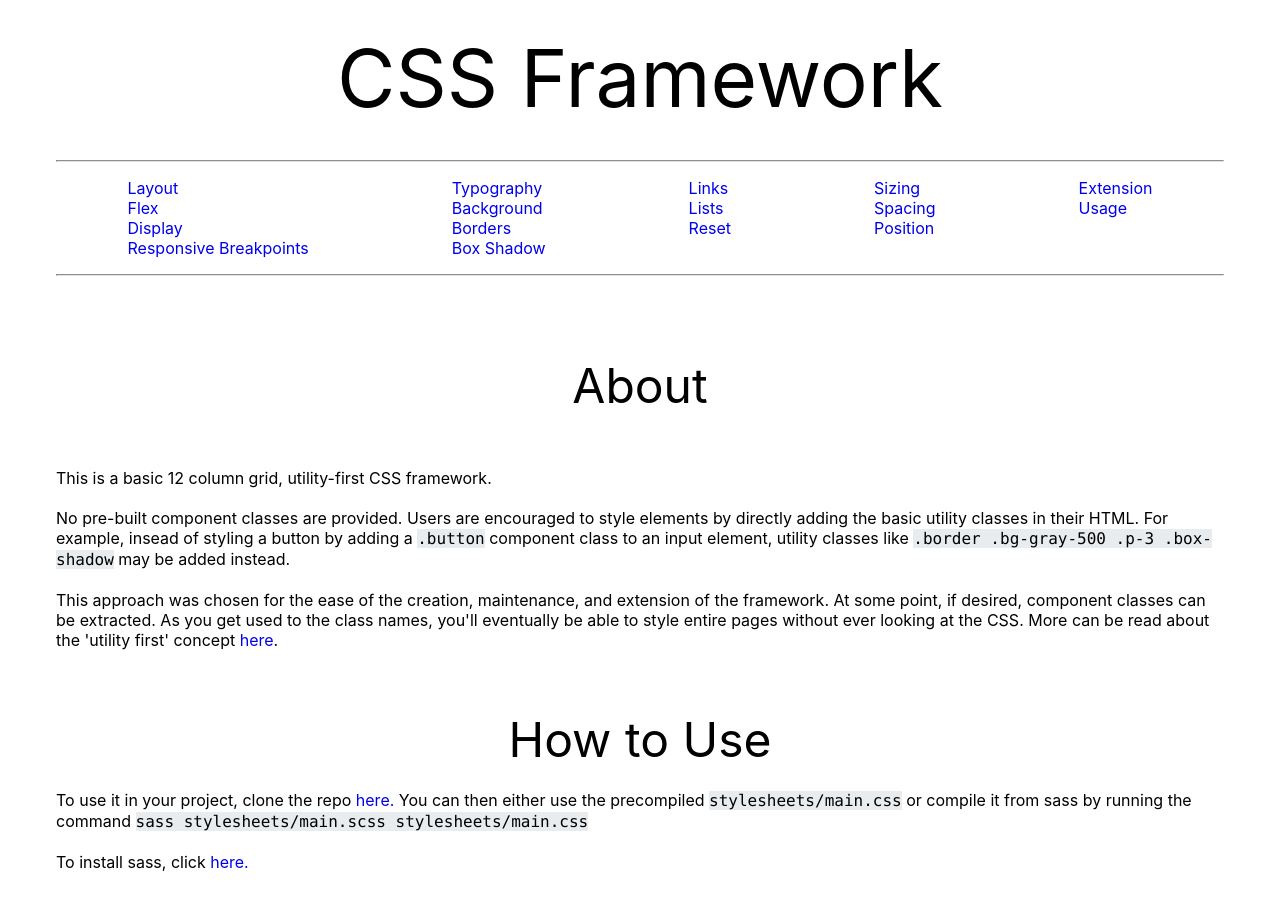
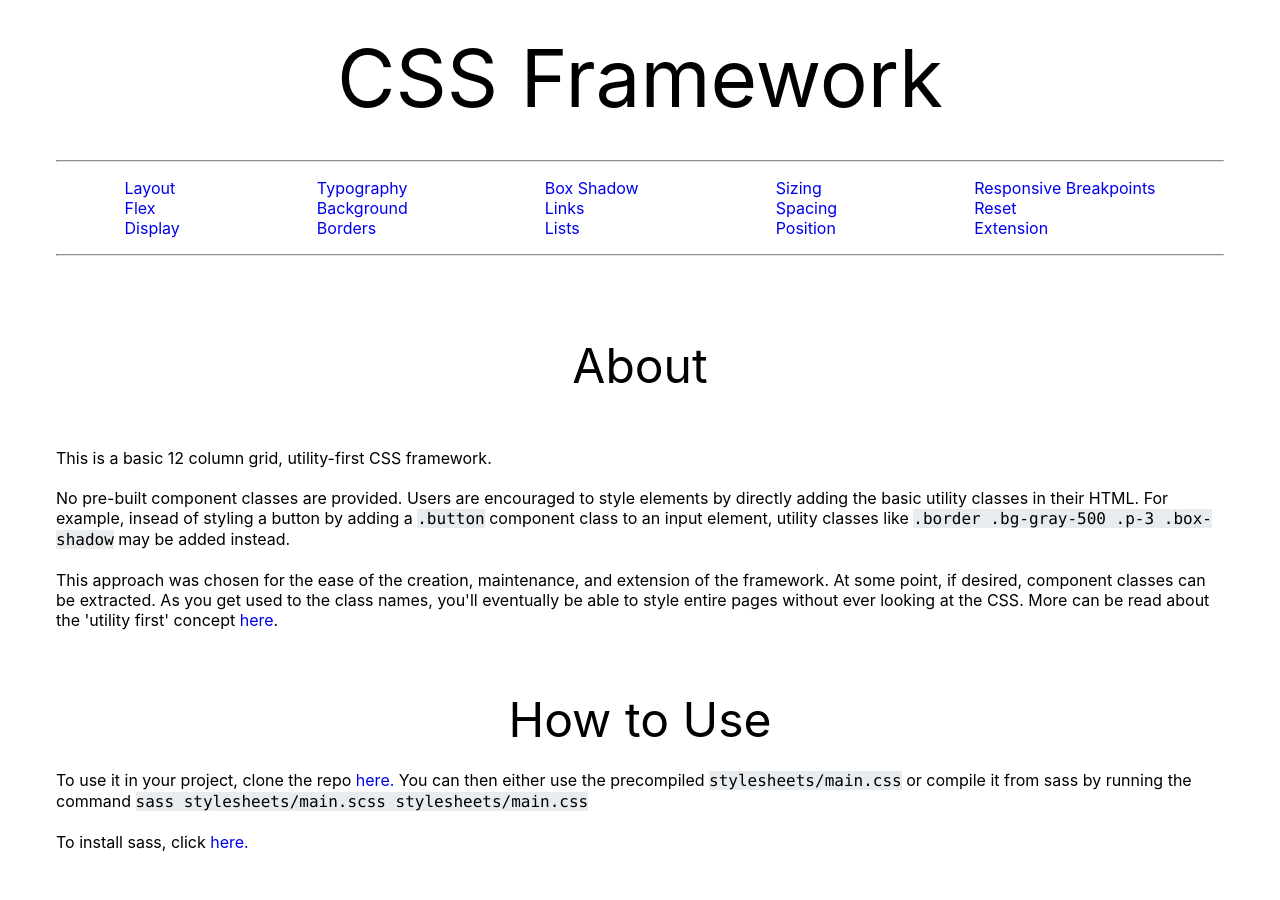
Before and after one commit to esteban90-dev/css-framework-site, a Jekyll site: the page built from index.html, in a window 1280 px wide. Built offline with Jekyll 4.4.1, drawn with Linux system fonts in a browser that asks for light colours.

Commit message:
re-order links

```diff
--- a/_layouts/default.html
+++ b/_layouts/default.html
@@ -22,18 +22,16 @@
               <li><a href="./layout.html" class="link-no-underline">Layout</a></li>
               <li><a href="./flex.html" class="link-no-underline">Flex</a></li>
               <li><a href="./display.html" class="link-no-underline">Display</a></li>
-              <li><a href="./responsive_breakpoints.html" class="link-no-underline">Responsive Breakpoints</a></li>
             </div>
             <div>
               <li><a href="./typography.html" class="link-no-underline">Typography</a></li>
               <li><a href="./background.html" class="link-no-underline">Background</a></li>
               <li><a href="./borders.html" class="link-no-underline">Borders</a></li>
-              <li><a href="./box-shadow.html" class="link-no-underline">Box Shadow</a></li>
             </div>
             <div>
+              <li><a href="./box-shadow.html" class="link-no-underline">Box Shadow</a></li>
               <li><a href="./links.html" class="link-no-underline">Links</a></li>
               <li><a href="./lists.html" class="link-no-underline">Lists</a></li>
-              <li><a href="./reset.html" class="link-no-underline">Reset</a></li>
             </div>
             <div>
               <li><a href="./sizing.html" class="link-no-underline">Sizing</a></li>
@@ -41,8 +39,9 @@
               <li><a href="./position.html" class="link-no-underline">Position</a></li>
             </div>
             <div>
+              <li><a href="./responsive_breakpoints.html" class="link-no-underline">Responsive Breakpoints</a></li>
+              <li><a href="./reset.html" class="link-no-underline">Reset</a></li>
               <li><a href="./extension.html" class="link-no-underline">Extension</a></li>
-              <li><a href="./usage.html" class="link-no-underline">Usage</a></li>
             </div>
           </ul>
           <hr class="border-color-gray-300">
```
